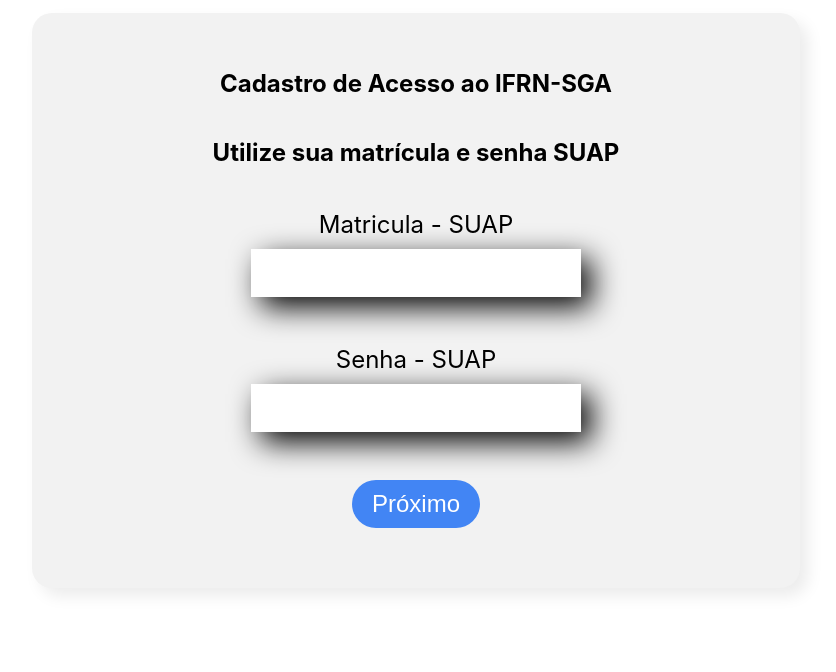
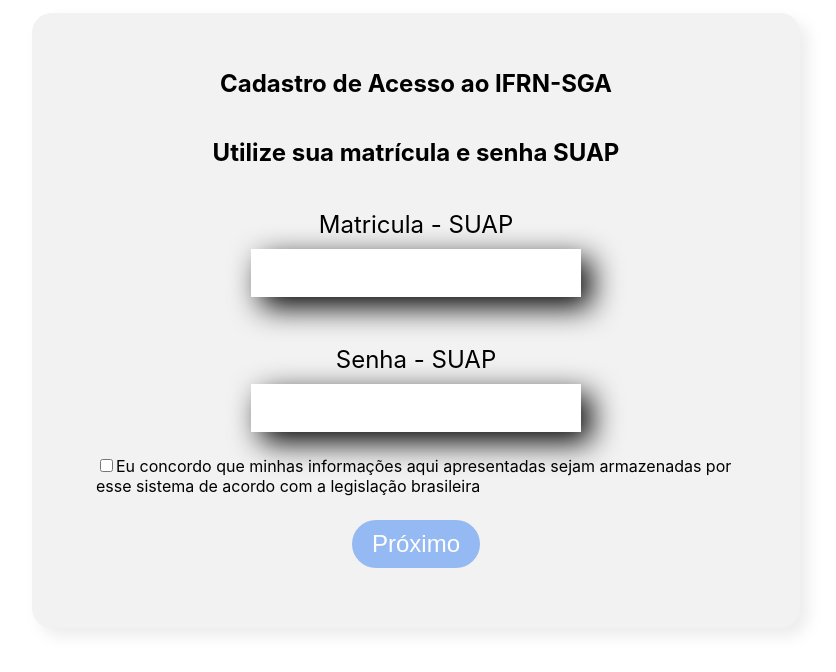
Before and after one commit to marmundo/autoatendimento-ssc, a React (Create React App) app: page / in a window 1280 px wide. Shown: the top 672 px of the page, without its empty margins (224-1060 px from the left). Built offline with nearby package versions, Linux system fonts and the light colour scheme.

Commit message:
adiciona checkbox lgpd

```diff
--- a/src/componentes/CampoTexto/index.js
+++ b/src/componentes/CampoTexto/index.js
@@ -16,6 +16,7 @@
         autoFocus={props.autoFocus ? 'autoFocus' : ''}
         onKeyUp={props.onKeyUp}
         pattern={props.pattern}
+        maxLength={props.maxLength}
       />
     </div>
   )
--- /dev/null
+++ b/src/componentes/CheckBox/index.js
@@ -0,0 +1,11 @@
+
+function CheckBox({ label, checked, onChange }) {
+  return (
+    <div>
+      <input type="checkbox" id="checkbox" name="checkbox" checked={checked} onChange={onChange} />
+      <label htmlFor="checkbox">{label}</label>
+    </div>
+  )
+}
+
+export default CheckBox
--- a/src/componentes/Formulario/index.js
+++ b/src/componentes/Formulario/index.js
@@ -1,3 +1,4 @@
+import CheckBox from "componentes/CheckBox";
 import { useState } from "react";
 import { useNavigate } from 'react-router-dom';
 import { validMatricula } from "utils/Regex";
@@ -10,6 +11,10 @@
   const [matricula, setMatricula] = useState('');
   const [senha, setSenha] = useState('');
   const [matriculaErr, setMatriculaErr] = useState(false)
+  const [lgpd, setLgpd] = useState(false)
+
+  const lgpdLabel = "Eu concordo que minhas informações aqui apresentadas sejam armazenadas por esse sistema de acordo com a legislação brasileira"
+
 
   const limparCampos = () => {
     setMatricula('')
@@ -98,7 +103,7 @@
         <h1> {props.titulo}</h1>
         <h2> {props.subtitulo}</h2>
 
-        <CampoTexto label="Matricula - SUAP" type="number" valor={matricula}
+        <CampoTexto maxLength="14" label="Matricula - SUAP" type="number" valor={matricula}
           aoAlterado={
             matricula => {
               setMatricula(matricula); validarMatricula()
@@ -110,7 +115,8 @@
           }
         }} aoAlterado={senha => { setSenha(senha) }} required />
 
-        <Botao disabled={matriculaErr}>
+        <CheckBox label={lgpdLabel} checked={lgpd} onChange={() => setLgpd(!lgpd)} />
+        <Botao disabled={matriculaErr || !lgpd}>
           Próximo
         </Botao>
         {matriculaErr && <p>Sua matrícula é inválida</p>}
```
